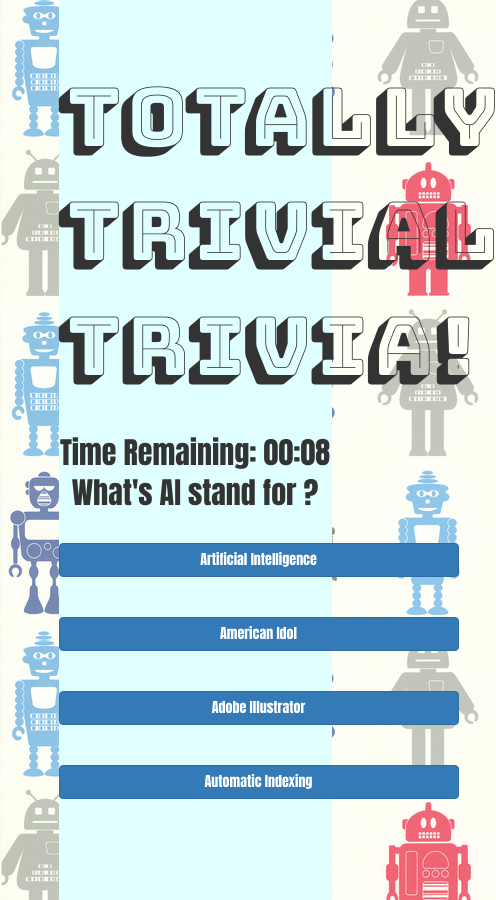
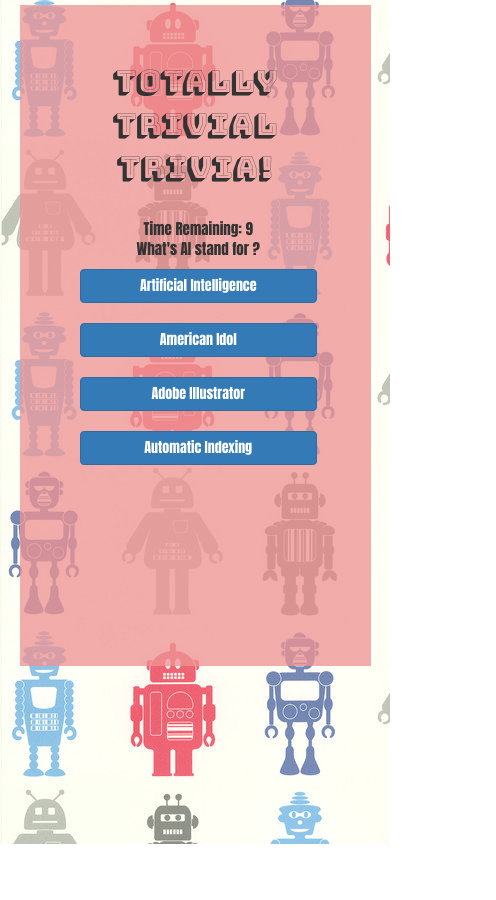
Before and after one commit to potaeko/TriviaGame, a plain HTML site: page index.html in a window 390 px wide. Both pictures are taken after a click on the button "Start". Shown: the whole page, 496 px wide, since content can reach past the window. After the commit the page ends 844 px from the top, so only its background shows below. Drawn offline with nearby package versions, Linux system fonts and the light colour scheme.

Commit message:
Fixed and Cleaned Up Code

```diff
--- a/assets/css/style.css
+++ b/assets/css/style.css
@@ -1,29 +1,35 @@
-
-
 
 body{
 	background-image: url("../images/Robot.jpg");
-	text-align: center;
+
+}
+.container{
+  background-color: #ee9393c4;
+  height:100%;
+  width:90%;
+  text-align: center;
 }
 
-.main{
-  display: block;
-  width:70%;
-  height: 900px;
-  margin:0px auto;
-  background-color: lightcyan;
-  text-align: center;
+.row {
+  display:block;
+  overflow:visible;
+  padding-bottom: 200px;
+  margin-top: 50px;
 }
 
 #headfont{
   font-family:'Bungee Shade';
-  font-size: 80px;
+  font-size: 60px;
   padding-top: 60px;
+  text-align: center;
 }
 
-#line0,#line1{
-	display: inline-block;
+.center-block {
+  display: block;
+  margin-left: auto;
+  margin-right: auto;
 }
+
 
 .question{
   font-family: 'Anton', sans-serif;
@@ -31,12 +37,47 @@ body{
   font-size: 30px;
   margin-top: 30px;
   margin-bottom: 30px;
+  text-align: center;
+  display:block;
 }
 
-.answer{
+#answer{
   font-family: 'Anton', sans-serif;
   line-height: 40px;
   font-size: 30px;
-  width: 400px;
   margin:0 auto;
+  display: block;
 }
+
+#line6{
+  text-align: center;
+  display:block;
+}
+
+@media  (max-width: 767px) {
+  .container{
+    margin-top: 5px;
+  }
+  #headfont{
+    font-family:'Bungee Shade';
+    font-size: 30px;
+    text-align: center;
+    padding-top: 5px;
+  }
+  .question{
+    font-family: 'Anton', sans-serif;
+    line-height: 20px;
+    font-size: 15px;
+    margin-top: 30px;
+    margin-bottom: 10px;
+    display:block;
+  }
+
+  #answer{
+    font-family: 'Anton', sans-serif;
+    line-height: 20px;
+    font-size: 15px;
+    margin:0 auto;
+    display: block;
+  }
+}
--- a/assets/javascript/app.js
+++ b/assets/javascript/app.js
@@ -1,169 +1,157 @@
 
- var intervalId;
- var clockRunning =0;
- var timecount=10;
 
+//=======Trial and error=====
+var correct=0;
+var incorrect=0;
+var TimesUp=0;
+//question number
+var i=0;
+//User Answer
+var userAnswer=[]
+//Questions Set
+var question=["What's AI stand for ?","What decade did formal AI research begin?","Who created ASIMO?","What was the name of first AI film?","What was the name of first Robot land on Mars?"];
+//Choices Set
+var choice1=["Artificial Intelligence","1950s","TOYOTA","The Invisible Boy","Mars Pathfinder's Solo Rover"];
+var choice2=["American Idol","1960s","APPLE","Metropolis","Mars Pathfinder's Range Rover"];
+var choice3=["Adobe Illustrator","1970s","SAMSUNG","Alphaville","Mars Pathfinder's Sojourner Rover"];
+var choice4=["Automatic Indexing","1980s","HONDA","Westworld","Mars Pathfinder's Star Rover"];
+//Answers Set
+var answer=["Artificial Intelligence","1950s","HONDA","Metropolis","Mars Pathfinder's Sojourner Rover"];
+//Gif
+var pic=['<img src="assets/images/ai.gif" style="width:250px;height:150px">',
+  '<img src="assets/images/research.gif" style="width:250px;height:150px">',
+  '<img src="assets/images/asimo.gif" style="width:250px;height:150px">',
+  '<img src="assets/images/metro.gif" style="width:250px;height:150px">',
+  '<img src="assets/images/mars.gif" style="width:250px;height:150px">'];
+
+// Page load or refresh,
 window.onload = function() {
-    $("#line2").html("Watch Out! Robots Invasion!")
+  $("#line2").html("WATCH OUT! ROBOTS INVASION!")
+  //start button
   $("#line3").html('<button type="button" id="startbutton" class="btn btn-success btn-block">Start</button>')
-    $("#startbutton").click(startgame);
+  // $("#startbutton").click(play);
+  //when click start game,show answer and choices
+  $("#startbutton").click(play);
   };
 
-  function startgame(){
-    $("#line3").empty();
-    intervalId = setInterval(timeremaining, 1000);
-    nextquestion();
+//Count Down 10 sec for showing question
+var int1;
+function PlayCountDown(i) {
+  int1 = setInterval(function() {
+      document.getElementById("line0").innerHTML = "Time Remaining: " + i;
+      i-- || (clearInterval(int1), showAnswerNoClick());
+  }, 1000);
 };
 
-  function timeremaining(){
-	  timecount--;
-	  $('#line0').html('Time Remaining:'+'&nbsp;');
-	  $('#line1').text('01:00')
-	  var converted = timeConverter(timecount);
-	  $('#line1').html(converted)
-    if(timecount==0){
-      noanswer++;
-      timecount=10;
-      i++
-      nextquestion();
-
-    }
-
+//Count Down 5 sec for showing answer
+var int2;
+function AnswerCountDown(i) {
+  int2 = setInterval(function() {
+      document.getElementById("line0").innerHTML = "Next Question In: " + i;
+      i-- || (clearInterval(int2), play());
+  }, 1000);
 };
 
-  function timeConverter(timecount) {
-    var minutes = Math.floor(timecount / 60);
-    var seconds = timecount - (minutes * 60);
-    if (seconds < 10) {
-      seconds = "0" + seconds;
-    }
-    if (minutes === 0) {
-      minutes = "00";
-    }
-    else if (minutes < 10) {
-      minutes = "0" + minutes;
-    }
-    return minutes + ":" + seconds;
-  };
-
-   function timereset(){
-    timecount=10;
-   }
-
-
-   var question=["What's AI stand for ?","What decade did formal AI research begin?","Who created ASIMO?","What was the name of first AI film?","What was the name of first Robot land on Mars?"]
-   var choice1=["Artificial Intelligence","1950s","TOYOTA","The Invisible Boy","Mars Pathfinder's Solo Rover"]
-   var choice2=["American Idol","1960s","APPLE","Metropolis","Mars Pathfinder's Range Rover"]
-   var choice3=["Adobe Illustrator","1970s","SAMSUNG","Alphaville","Mars Pathfinder's Sojourner Rover"]
-   var choice4=["Automatic Indexing","1980s","HONDA","Westworld","Mars Pathfinder's Star Rover"]
-   var answer=["Artificial Intelligence","1950s","HONDA","Metropolis","Mars Pathfinder's Sojourner Rover"]
-   var useranswer=[]
-   var i=0;
-   var correct=0;
-   var incorrect=0;
-   var noanswer=0;
-
-
-
-  function nextquestion(){
-
+//need function to end time when click answer and run next question()
+//case 1: click start , next question(time count)
+function play(){
+  PlayCountDown(10)
   $("#line2").html(question[i]);
   $("#line3").html('<button type="button" id="choice1" class="btn btn-primary btn-block">'+choice1[i])+'</button>';
   $("#line4").html('<button type="button" id="choice2" class="btn btn-primary btn-block">'+choice2[i])+'</button>';
   $("#line5").html('<button type="button" id="choice3" class="btn btn-primary btn-block">'+choice3[i])+'</button>';
   $("#line6").html('<button type="button" id="choice4" class="btn btn-primary btn-block">'+choice4[i])+'</button>';
-    console.log(i)
+
+  //when click on button
+  //************click to stop timing */
   $("#choice1").click(check1);
   $("#choice2").click(check2);
   $("#choice3").click(check3);
   $("#choice4").click(check4);
-    console.log(useranswer)
-    console.log(answer[i])
-    if(i==question.length){     //end page
-      clearInterval(intervalId);
+
+  //end game
+  if(i==question.length){
+    StopTiming1();
+    StopTiming2();
     $("#line0").empty();
     $("#line1").html("-GAME END!-");
     $("#line2").html("Correct: "+correct);
     $("#line3").html("Incorrect: "+incorrect);
-      $("#line4").html("Noanswer: "+noanswer);
-      $("#line5").html('<img src="assets/images/ending.gif" style="width:400px;height:200px">');
+    $("#line4").html("TimesUp: "+TimesUp);
+    $("#line5").html('<img src="assets/images/ending.gif" style="width:250px;height:150px">');
     $("#line6").empty();
-
+    return
   }
+};
 
 
+//case 2:No click time over >show answer(time count)
+function showAnswerNoClick(){
+  TimesUp++;
+  StopTiming1();
+  AnswerCountDown(5);
+   $("#line1").empty();
+   $("#line2").html("Correct: "+correct);
+   $("#line3").html("Incorrect: "+incorrect);
+   $("#line4").html('TimesUp: '+TimesUp);
+   $("#line5").html("Correct Answer: "+answer[i]);
+   $("#line6").html(pic[i]);
+   i++;
+};
+//case 3:click >show answer(time count)
+function showAnswerWithClick(){
+  StopTiming1();
+  AnswerCountDown(5);
+   $("#line1").empty();
+   $("#line2").html("Correct: "+correct);
+   $("#line3").html("Incorrect: "+incorrect);
+   $("#line4").html('TimesUp: '+TimesUp);
+   $("#line5").html("Correct Answer: "+answer[i]);
+   $("#line6").html(pic[i]);
+   i++;
+};
+//case 4: click choice>time end>show answer(time count)>next question(time count)
+function ClickAndCheck(){
+  StopTiming1()
+  checkanswer()
+  showAnswerWithClick()
 };
 
 function check1(){
-     useranswer.push(choice1[i])
-     console.log(answer[i])
-     console.log(useranswer[i])
-     nextquestion()
-     timereset()
-     checkanswer()
-
-   }
+  userAnswer.push(choice1[i])
+  ClickAndCheck()
+};
 
  function check2(){
-     useranswer.push(choice2[i])
-     console.log(answer[i])
-     console.log(useranswer[i])
-     nextquestion()
-     timereset()
-     checkanswer()
-
-   }
+  userAnswer.push(choice2[i])
+  StopTiming1()
+  ClickAndCheck()
+};
 
  function check3(){
-     useranswer.push(choice3[i])
-     console.log(answer[i])
-     console.log(useranswer[i])
-     nextquestion()
-     timereset()
-     checkanswer()
-   }
+  userAnswer.push(choice3[i])
+  ClickAndCheck()
+};
 
 function check4(){
-     useranswer.push(choice4[i])
-     console.log(answer[i])
-     console.log(useranswer[i])
-     nextquestion()
-     timereset()
-     checkanswer()
+  userAnswer.push(choice4[i])
+  ClickAndCheck()
+};
+
+//Time Stopper
+function StopTiming1() {
+  clearTimeout(int1);
+};
+function StopTiming2() {
+  clearTimeout(int2);
+};
+
+//Back end, to check answer and keep score
+function checkanswer(){
+  if(answer[i]===userAnswer[i]){
+    correct++;
     }
-
-   function checkanswer(){
-    if(answer[i]===useranswer[i]){
-      correct++;
-      showanswer()
-
+  else if(answer[i]!==userAnswer[i]){
+    incorrect++;
     }
-    else if(answer[i]!==useranswer[i]){
-      incorrect++;
-      showanswer()
-
-      }
-      console.log(correct)
-      console.log(incorrect)
-   }
-
-
-
-   function showanswer(){
-     var pic=['<img src="assets/images/ai.gif" style="width:250px;height:150px">',
-     '<img src="assets/images/research.gif" style="width:250px;height:150px">',
-     '<img src="assets/images/asimo.gif" style="width:250px;height:150px">',
-     '<img src="assets/images/metro.gif" style="width:250px;height:150px">',
-     '<img src="assets/images/mars.gif" style="width:250px;height:150px">']
-
-
-      $("#line0").empty();
-      $("#line1").empty();
-      $("#line2").html("Correct: "+correct);
-      $("#line3").html("Incorrect: "+incorrect);
-      $("#line4").html('Noanswer: '+noanswer);
-      $("#line5").html("Correct Answer: "+answer[i]);
-      $("#line6").html(pic[i]);
-      noanswer--;
-
-   }
+};
--- a/index.html
+++ b/index.html
@@ -1,50 +1,47 @@
 <!DOCTYPE html>
-
 <html lan="en-us">
     <head>
         <meta charset="UTF-8">
             <title>TriviaGame</title>
-    <!--Google font-->
+            <!--Google Font-->
             <link href='https://fonts.googleapis.com/css?family=Bungee Shade' rel='stylesheet'>
             <link href="https://fonts.googleapis.com/css?family=Anton" rel="stylesheet">
-    <!-- CSS style sheet -->
+            <!-- CSS-->
             <link rel="stylesheet" href="assets/css/style.css">
             <link rel="stylesheet" href="assets/css/reset.css">
-
-    <!-- Latest compiled and minified CSS -->
+            <!-- Bootstrap CSS -->
             <link rel="stylesheet" href="https://maxcdn.bootstrapcdn.com/bootstrap/3.3.7/css/bootstrap.min.css">
-
-    <!-- jQuery library -->
-    <script src="https://ajax.googleapis.com/ajax/libs/jquery/3.2.1/jquery.min.js"></script>
-
-    <!-- Latest compiled JavaScript -->
-    <script src="https://maxcdn.bootstrapcdn.com/bootstrap/3.3.7/js/bootstrap.min.js"></script>
     </head>
 
     <body>
-
-    <div class="main">
+        <div class="container">
+            <div class="row center-block img-responsive">
                 <div id="headfont">Totally Trivial Trivia!</div>
+                    <div class="col-md-3 col-sm-3 col-xs-1"></div>
+                    <div class="col-md-6 col-sm-6 col-xs-10 center-block">
                         <div class="question">
-       <div id=line0></div><div id=line1></div>
+                            <div id=line0></div>
+                            <div id=line1></div>
                             <div id=line2></div>
                         </div>
-      <div class="answer">
-       <div id=line3></div>
-       <br>
-       <div id=line4></div>
-       <br>
-       <div id=line5></div>
-       <br>
-       <div id=line6></div>
+                        <div id="answer">
+                            <div id="line3"></div><br>
+                            <div id="line4"></div><br>
+                            <div id="line5"></div><br>
+                            <div id="line6"></div>
                         </div>
                     </div>
+                    <div class="col-md-3 col-sm-3 col-xs-1"></div>
+            </div>
 
+        </div>
 
-
+      <!-- jQuery JS -->
+      <script src="https://ajax.googleapis.com/ajax/libs/jquery/3.2.1/jquery.min.js"></script>
+      <!-- Bootstrap JS -->
+      <script src="https://maxcdn.bootstrapcdn.com/bootstrap/3.3.7/js/bootstrap.min.js"></script>
       <!-- Script -->
       <script type="text/javascript" src="assets/javascript/app.js"></script>
 
-
     </body>
 </html>
```
Also changed, not shown: 2 other files. Lines whose indentation alone changed are shown as unchanged.
